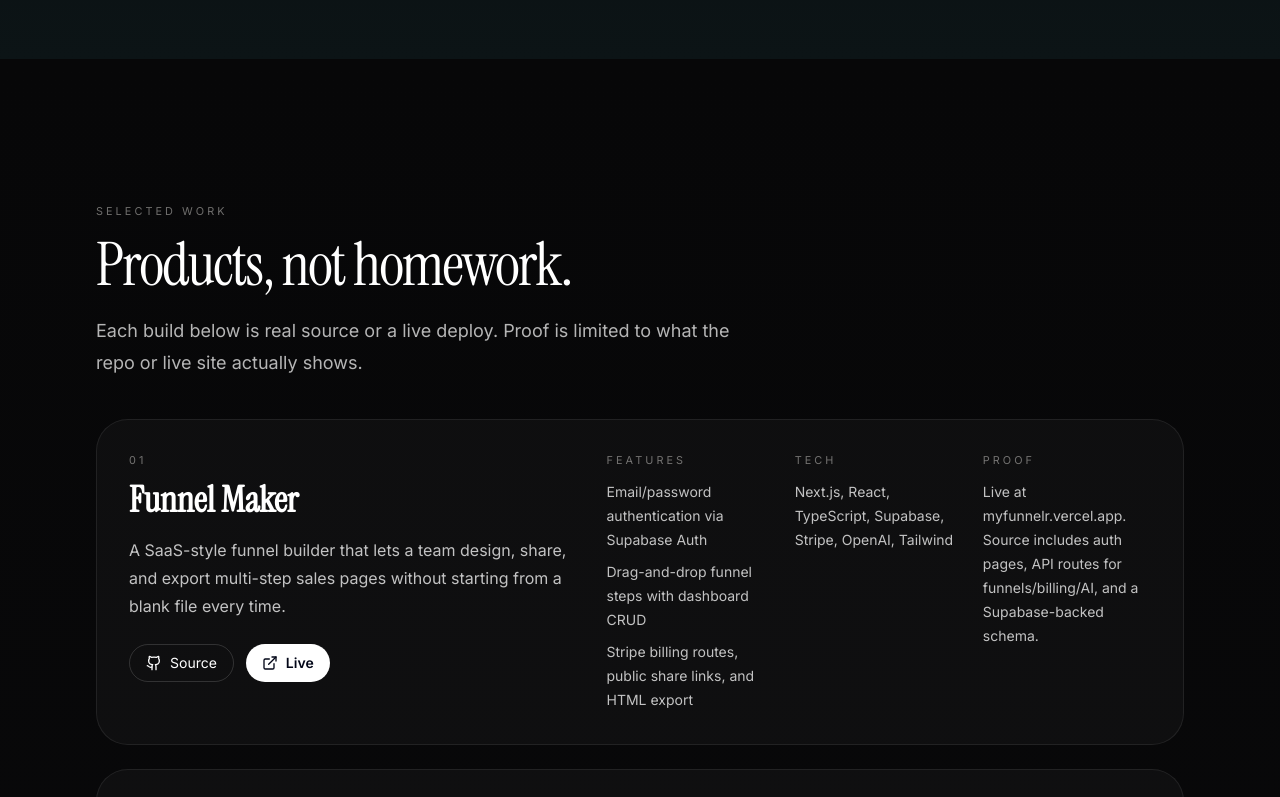
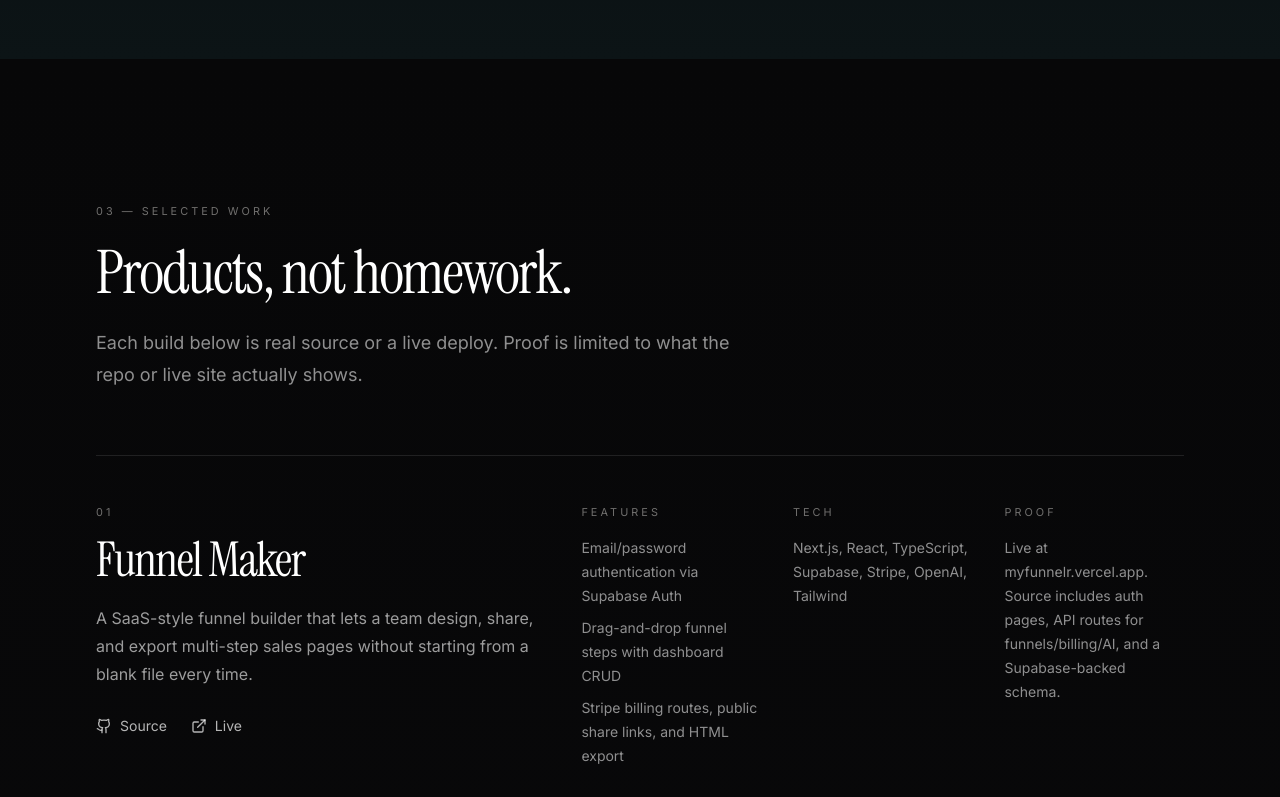
Before and after one commit to CF-LLC/cf-llc.github.io, a Next.js app: page / in a window 1280 px wide. Shown: the part 2000-2797 px from the top of the page. Built offline with nearby package versions, Linux system fonts and the light colour scheme.

Commit message:
Present work as editorial rows instead of 3D glass cards

```diff
--- a/components/ProjectsSection.tsx
+++ b/components/ProjectsSection.tsx
@@ -1,7 +1,6 @@
 'use client'
 
 import { ExternalLink, Github } from 'lucide-react'
-import { motion } from 'framer-motion'
 
 type Project = {
   name: string
@@ -11,7 +10,6 @@ type Project = {
   proof: string
   source: string
   live?: string
-  accent: 'magenta' | 'cyan' | 'orange'
 }
 
 const projects: Project[] = [
@@ -27,7 +25,6 @@ const projects: Project[] = [
     proof: 'Live at myfunnelr.vercel.app. Source includes auth pages, API routes for funnels/billing/AI, and a Supabase-backed schema.',
     source: 'https://github.com/CF-LLC/funnel-maker',
     live: 'https://myfunnelr.vercel.app',
-    accent: 'magenta',
   },
   {
     name: 'Daily Methods Hub',
@@ -41,7 +38,6 @@ const projects: Project[] = [
     proof: 'Deployed at daily-methods-hub.vercel.app. Repo contains auth callbacks, server actions, and API routes rather than a static demo page.',
     source: 'https://github.com/CF-LLC/DailyMethodsHub',
     live: 'https://daily-methods-hub.vercel.app',
-    accent: 'cyan',
   },
   {
     name: 'IG Command Center',
@@ -54,7 +50,6 @@ const projects: Project[] = [
     stack: 'Next.js, TypeScript, Tailwind, shadcn/ui, Prisma, PostgreSQL, OpenAI',
     proof: 'Public source at CF-LLC/IG-Command-Center documents a production-shaped app with demo mode and a real database path. No public marketing homepage is published yet.',
     source: 'https://github.com/CF-LLC/IG-Command-Center',
-    accent: 'orange',
   },
   {
     name: 'InvoiceForge',
@@ -68,7 +63,6 @@ const projects: Project[] = [
     proof: 'Live on GitHub Pages at cf-llc.github.io/InvoiceForge with the source in CF-LLC/InvoiceForge.',
     source: 'https://github.com/CF-LLC/InvoiceForge',
     live: 'https://cf-llc.github.io/InvoiceForge/',
-    accent: 'magenta',
   },
   {
     name: "Satoshi's Path",
@@ -82,7 +76,6 @@ const projects: Project[] = [
     proof: 'Live at cf-llc.github.io/satoshis-path. Public repo CF-LLC/satoshis-path.',
     source: 'https://github.com/CF-LLC/satoshis-path',
     live: 'https://cf-llc.github.io/satoshis-path/',
-    accent: 'cyan',
   },
   {
     name: 'ContentCascade',
@@ -95,7 +88,6 @@ const projects: Project[] = [
     stack: 'TypeScript, Next.js, React',
     proof: 'Source is public at CF-LLC/ContentCascade. No separate live homepage is listed on the repository.',
     source: 'https://github.com/CF-LLC/ContentCascade',
-    accent: 'orange',
   },
   {
     name: 'RogueCoin Game',
@@ -109,7 +101,6 @@ const projects: Project[] = [
     proof: 'Live at cf-llc.github.io/RogueCoinGame with source in CF-LLC/RogueCoinGame.',
     source: 'https://github.com/CF-LLC/RogueCoinGame',
     live: 'https://cf-llc.github.io/RogueCoinGame/',
-    accent: 'magenta',
   },
   {
     name: 'Passive Income Tracker',
@@ -123,61 +114,45 @@ const projects: Project[] = [
     proof: 'Live at cf-llc.github.io/passive-income-tracker. Public source in CF-LLC/passive-income-tracker.',
     source: 'https://github.com/CF-LLC/passive-income-tracker',
     live: 'https://cf-llc.github.io/passive-income-tracker/',
-    accent: 'cyan',
   },
 ]
 
-const accentBorder = {
-  magenta: 'border-pink-400/25 hover:border-pink-300/50',
-  cyan: 'border-cyan-300/25 hover:border-cyan-200/50',
-  orange: 'border-orange-400/25 hover:border-orange-300/50',
-}
-
 export default function ProjectsSection() {
   return (
-    <section className="relative" style={{ transformStyle: 'preserve-3d' }}>
-      <div className="mb-10 max-w-3xl">
-        <p className="kicker">Selected work</p>
-        <h2 className="display-title mt-4 text-4xl text-white sm:text-6xl">Products, not homework.</h2>
-        <p className="mt-5 max-w-2xl text-lg leading-8 text-white/70">
+    <section className="relative">
+      <div className="mb-16 max-w-2xl">
+        <p className="kicker">03 — Selected work</p>
+        <h2 className="display-title mt-6 text-4xl text-white sm:text-6xl">Products, not homework.</h2>
+        <p className="mt-6 text-lg leading-8 text-white/55">
           Each build below is real source or a live deploy. Proof is limited to what the repo or live site actually shows.
         </p>
       </div>
 
-      <div className="grid gap-6">
+      <div>
         {projects.map((project, index) => (
-          <motion.article
-            key={project.name}
-            initial={{ opacity: 0, y: 70, rotateX: 12, rotateY: index % 2 === 0 ? -14 : 14, z: -180 }}
-            whileInView={{ opacity: 1, y: 0, rotateX: 0, rotateY: 0, z: 0 }}
-            whileHover={{ z: 40, rotateX: -3, rotateY: index % 2 === 0 ? 4 : -4, y: -8 }}
-            viewport={{ once: true, amount: 0.2 }}
-            transition={{ duration: 0.55, delay: Math.min(index * 0.04, 0.2) }}
-            className={`glass rounded-[2rem] border p-6 sm:p-8 ${accentBorder[project.accent]}`}
-            style={{ transformStyle: 'preserve-3d' }}
-          >
-            <div className="grid gap-8 lg:grid-cols-[0.9fr_1.1fr]">
+          <article key={project.name} className="border-t border-white/10 py-12 last:border-b">
+            <div className="grid gap-10 lg:grid-cols-[0.85fr_1.15fr]">
               <div>
-                <p className="kicker">0{index + 1}</p>
-                <h3 className="mt-3 text-3xl font-semibold text-white sm:text-4xl">{project.name}</h3>
-                <p className="mt-4 text-base leading-7 text-white/75">{project.value}</p>
-                <div className="mt-6 flex flex-wrap gap-3">
-                  <a href={project.source} target="_blank" rel="noopener noreferrer" className="inline-flex items-center gap-2 rounded-full border border-white/15 px-4 py-2 text-sm text-white hover:bg-white/10">
+                <p className="kicker">{String(index + 1).padStart(2, '0')}</p>
+                <h3 className="display-title mt-4 text-3xl text-white sm:text-5xl">{project.name}</h3>
+                <p className="mt-5 text-base leading-7 text-white/60">{project.value}</p>
+                <div className="mt-7 flex flex-wrap gap-6 text-sm">
+                  <a href={project.source} target="_blank" rel="noopener noreferrer" className="inline-flex items-center gap-2 text-white/70 hover:text-white">
                     <Github className="h-4 w-4" />
                     Source
                   </a>
                   {project.live && (
-                    <a href={project.live} target="_blank" rel="noopener noreferrer" className="inline-flex items-center gap-2 rounded-full bg-white px-4 py-2 text-sm font-semibold text-slate-950">
+                    <a href={project.live} target="_blank" rel="noopener noreferrer" className="inline-flex items-center gap-2 text-white/70 hover:text-white">
                       <ExternalLink className="h-4 w-4" />
                       Live
                     </a>
                   )}
                 </div>
               </div>
-              <div className="grid gap-5 sm:grid-cols-3 lg:grid-cols-1 xl:grid-cols-3">
+              <div className="grid gap-8 sm:grid-cols-3">
                 <div>
                   <p className="kicker">Features</p>
-                  <ul className="mt-3 space-y-2 text-sm leading-6 text-white/75">
+                  <ul className="mt-4 space-y-2 text-sm leading-6 text-white/55">
                     {project.features.map((feature) => (
                       <li key={feature}>{feature}</li>
                     ))}
@@ -185,15 +160,15 @@ export default function ProjectsSection() {
                 </div>
                 <div>
                   <p className="kicker">Tech</p>
-                  <p className="mt-3 text-sm leading-6 text-white/75">{project.stack}</p>
+                  <p className="mt-4 text-sm leading-6 text-white/55">{project.stack}</p>
                 </div>
                 <div>
                   <p className="kicker">Proof</p>
-                  <p className="mt-3 text-sm leading-6 text-white/75">{project.proof}</p>
+                  <p className="mt-4 text-sm leading-6 text-white/55">{project.proof}</p>
                 </div>
               </div>
             </div>
-          </motion.article>
+          </article>
         ))}
       </div>
     </section>
```
